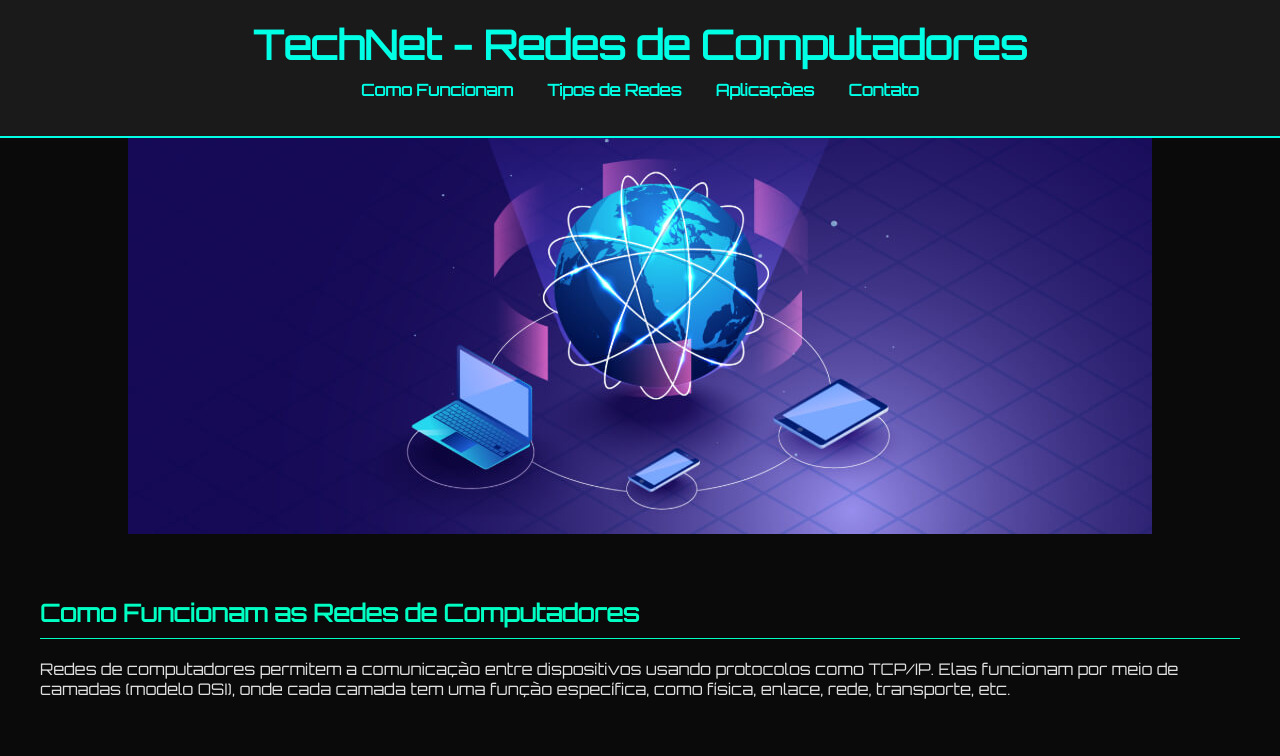
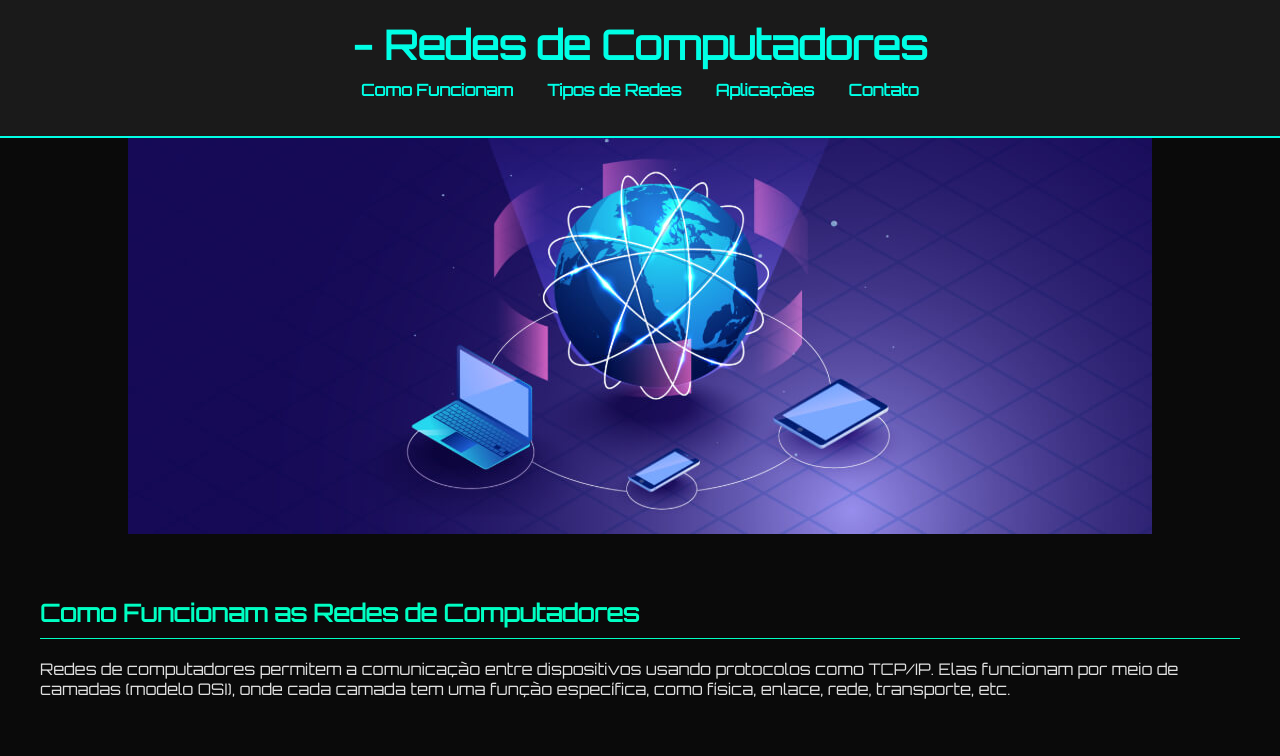
Before and after one commit to walliceempresas/rede-de-computadores, a plain HTML site: page index.html in a window 1280 px wide. Shown: the top 756 px of the page. Drawn offline with Linux system fonts and the light colour scheme.

Commit message:
Add files via upload

```diff
--- a/index.html
+++ b/index.html
@@ -9,7 +9,7 @@
 </head>
 <body>
     <header>
-        <h1>TechNet - Redes de Computadores</h1>
+        <h1> - Redes de Computadores</h1>
         <nav>
             <ul>
                 <li><a href="#funcionamento">Como Funcionam</a></li>
```
